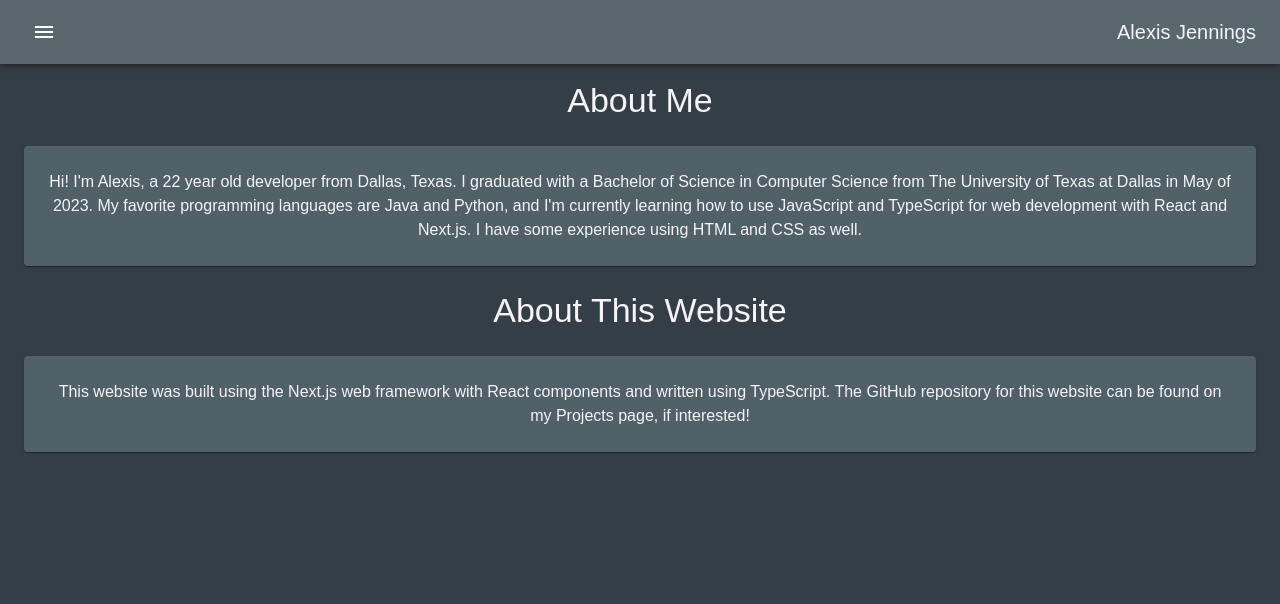
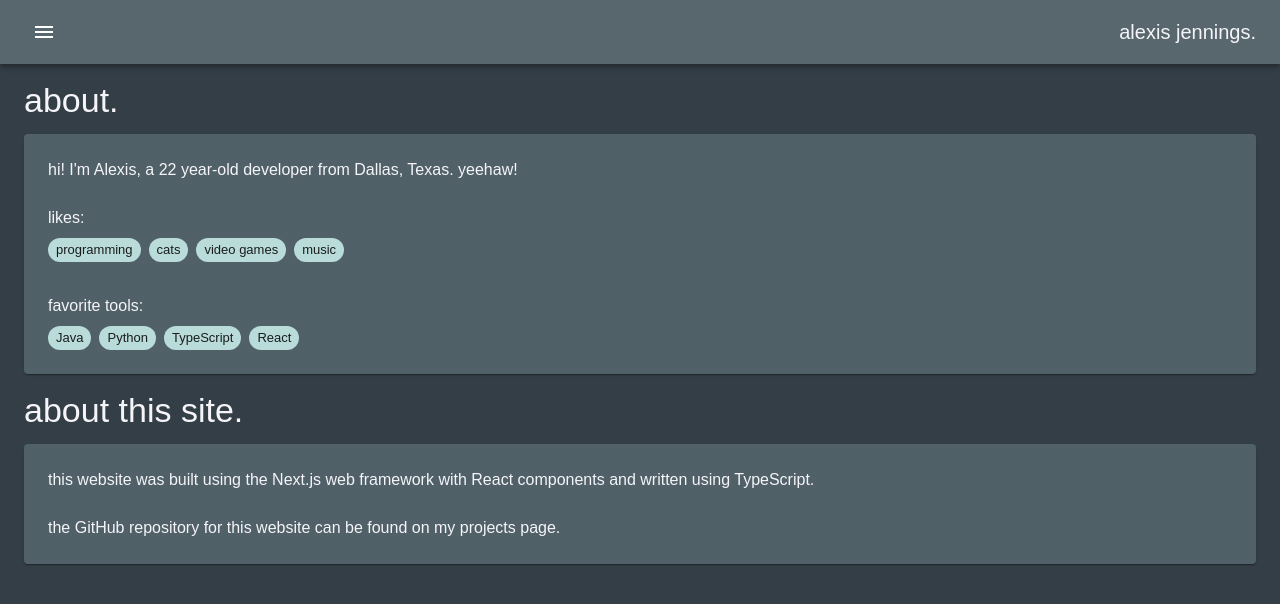
Before and after one commit to alexisjennings/portfolio-website, a Next.js app: page /about in a window 1280 px wide. Shown: the top 604 px of the page. Built offline with nearby package versions, Linux system fonts and the light colour scheme.

Commit message:
refactor: updated site content and layout

```diff
--- a/src/components/Layout.tsx
+++ b/src/components/Layout.tsx
@@ -32,7 +32,7 @@ function Header() {
                   <MenuIcon />
                </IconButton>
                <Typography sx={{ fontSize: "h6.fontSize" }}>
-                  Alexis Jennings
+                  alexis jennings.
                </Typography>
                <Drawer
                   anchor="top"
@@ -45,7 +45,7 @@ function Header() {
                         <ListItemButton component="a" href="/">
                            <ListItemText
                               sx={{ fontSize: "h6.fontSize" }}
-                              primary="Home"
+                              primary="home"
                            ></ListItemText>
                         </ListItemButton>
                      </ListItem>
@@ -53,7 +53,7 @@ function Header() {
                         <ListItemButton component="a" href="/about">
                            <ListItemText
                               sx={{ fontSize: "h6.fontSize" }}
-                              primary="About"
+                              primary="about"
                            ></ListItemText>
                         </ListItemButton>
                      </ListItem>
@@ -61,7 +61,7 @@ function Header() {
                         <ListItemButton component="a" href="/projects">
                            <ListItemText
                               sx={{ fontSize: "h6.fontSize" }}
-                              primary="Projects"
+                              primary="projects"
                            ></ListItemText>
                         </ListItemButton>
                      </ListItem>
@@ -69,7 +69,7 @@ function Header() {
                         <ListItemButton component="a" href="/contact">
                            <ListItemText
                               sx={{ fontSize: "h6.fontSize" }}
-                              primary="Contact"
+                              primary="contact"
                            ></ListItemText>
                         </ListItemButton>
                      </ListItem>
--- a/src/pages/about.tsx
+++ b/src/pages/about.tsx
@@ -1,4 +1,4 @@
-import { Box, Button, Typography, Paper } from "@mui/material";
+import { Box, Chip, Stack, Typography, Paper } from "@mui/material";
 
 export default function Page() {
    return (
@@ -9,39 +9,102 @@ export default function Page() {
          }}
       >
          <Typography
-            sx={{ fontWeight: "medium" }}
+            sx={{ fontWeight: "medium", pl: 3 }}
             component="h1"
             variant="h4"
-            align="center"
+            align="left"
             gutterBottom
          >
-            About Me
+            about.
          </Typography>
-         <Paper sx={{ margin: 3 }}>
-            <Typography sx={{ padding: 3 }} variant="body1" align="center">
-               Hi! I'm Alexis, a 22 year old developer from Dallas, Texas. I
-               graduated with a Bachelor of Science in Computer Science from The
-               University of Texas at Dallas in May of 2023. My favorite
-               programming languages are Java and Python, and I'm currently
-               learning how to use JavaScript and TypeScript for web development
-               with React and Next.js. I have some experience using HTML and CSS
-               as well.
+         <Paper sx={{ mx: 3 }}>
+            <Typography sx={{ px: 3, pt: 3 }} variant="body1" align="left">
+               hi! I'm Alexis, a 22 year-old developer from Dallas, Texas.
+               yeehaw!
             </Typography>
+            <Typography sx={{ px: 3, pt: 3 }} variant="body1" align="left">
+               likes:
+            </Typography>
+            <Box className="flex justify-left" sx={{ mb: 1, px: 3, pt: 1 }}>
+               <Stack direction="row" spacing={1}>
+                  <Chip
+                     label="programming"
+                     color="primary"
+                     size="small"
+                     className="font-medium"
+                  />
+                  <Chip
+                     label="cats"
+                     color="primary"
+                     size="small"
+                     className="font-medium"
+                  />
+                  <Chip
+                     label="video games"
+                     color="primary"
+                     size="small"
+                     className="font-medium"
+                  />
+                  <Chip
+                     label="music"
+                     color="primary"
+                     size="small"
+                     className="font-medium"
+                  />
+               </Stack>
+            </Box>
+            <Typography sx={{ px: 3, pt: 3 }} variant="body1" align="left">
+               favorite tools:
+            </Typography>
+            <Box
+               className="flex justify-left"
+               sx={{ mb: 1, px: 3, pb: 3, pt: 1 }}
+            >
+               <Stack direction="row" spacing={1}>
+                  <Chip
+                     label="Java"
+                     color="primary"
+                     size="small"
+                     className="font-medium"
+                  />
+                  <Chip
+                     label="Python"
+                     color="primary"
+                     size="small"
+                     className="font-medium"
+                  />
+                  <Chip
+                     label="TypeScript"
+                     color="primary"
+                     size="small"
+                     className="font-medium"
+                  />
+                  <Chip
+                     label="React"
+                     color="primary"
+                     size="small"
+                     className="font-medium"
+                  />
+               </Stack>
+            </Box>
          </Paper>
          <Typography
-            sx={{ fontWeight: "medium" }}
+            sx={{ fontWeight: "medium", pl: 3, pt: 1 }}
             component="h1"
             variant="h4"
-            align="center"
+            align="left"
             gutterBottom
          >
-            About This Website
+            about this site.
          </Typography>
-         <Paper sx={{ margin: 3 }}>
-            <Typography sx={{ padding: 3 }} variant="body1" align="center">
-               This website was built using the Next.js web framework with React
-               components and written using TypeScript. The GitHub repository
-               for this website can be found on my Projects page, if interested!
+         <Paper sx={{ mx: 3 }}>
+            <Typography sx={{ padding: 3 }} variant="body1" align="left">
+               this website was built using the Next.js web framework with React
+               components and written using TypeScript.
+            </Typography>
+            <Typography sx={{ px: 3, pb: 3 }} variant="body1" align="left">
+               the GitHub repository for this website can be found on my
+               projects page.
             </Typography>
          </Paper>
       </Box>
--- a/src/pages/contact.tsx
+++ b/src/pages/contact.tsx
@@ -1,8 +1,8 @@
-import { Box, Button, Grid, Snackbar, Typography, Paper } from "@mui/material";
-import { useState } from "react";
+import { Box, Typography, Paper } from "@mui/material";
 import CopyToClipboardButton from "../components/CopyToClipboardButton";
 
 export default function Page() {
+   // add linkedin
    return (
       <Box
          sx={{
@@ -11,16 +11,16 @@ export default function Page() {
          }}
       >
          <Typography
-            sx={{ fontWeight: "medium" }}
+            sx={{ fontWeight: "medium", pl: 3 }}
             component="h1"
             variant="h4"
-            align="center"
+            align="left"
             gutterBottom
          >
-            Contact
+            contact.
          </Typography>
          <Paper sx={{ padding: 3, margin: 3 }}>
-            <Box className="flex justify-center">
+            <Box className="flex justify-left">
                <Typography
                   sx={{ mt: 0 }}
                   component="h2"
@@ -31,6 +31,28 @@ export default function Page() {
                </Typography>
                <CopyToClipboardButton textToCopy="alexisaj@ymail.com" />
             </Box>
+            <Box className="flex justify-left">
+               <Typography
+                  sx={{ mt: 0 }}
+                  component="h2"
+                  variant="h6"
+                  align="center"
+               >
+                  LinkedIn:&nbsp;
+               </Typography>
+               <Typography
+                  sx={{ mt: 0 }}
+                  component="a"
+                  variant="h6"
+                  align="center"
+                  href="https://www.linkedin.com/in/alexis-jennings/"
+                  target="_blank"
+                  rel="noopener noreferrer"
+                  className="underline"
+               >
+                  alexis-jennings
+               </Typography>
+            </Box>
          </Paper>
       </Box>
    );
--- a/src/pages/index.tsx
+++ b/src/pages/index.tsx
@@ -1,4 +1,4 @@
-import { Box, Container, Paper, Typography } from "@mui/material";
+import { Button, Box, Paper, Stack, Typography } from "@mui/material";
 
 export default function Page() {
    return (
@@ -8,17 +8,39 @@ export default function Page() {
             pb: 6,
          }}
       >
-         <Container maxWidth="sm">
          <Typography
-               sx={{ fontWeight: "medium" }}
+            sx={{ fontWeight: "medium", pl: 3 }}
             component="h1"
             variant="h3"
-               align="center"
+            align="left"
             gutterBottom
          >
-               Welcome!
+            welcome. : )
          </Typography>
-         </Container>
+         <Typography
+            sx={{ fontWeight: "medium", pl: 3, pt: 1 }}
+            component="h2"
+            variant="h4"
+            align="left"
+            gutterBottom
+         >
+            shortcuts.
+         </Typography>
+         <Box className="flex justify-center">
+            <Paper sx={{ padding: 3 }}>
+               <Stack direction="row" spacing={1}>
+                  <Button variant="contained" href="/about">
+                     About
+                  </Button>
+                  <Button variant="contained" href="/projects">
+                     Projects
+                  </Button>
+                  <Button variant="contained" href="/contact">
+                     Contact
+                  </Button>
+               </Stack>
+            </Paper>
+         </Box>
       </Box>
    );
 }
--- a/src/pages/projects.tsx
+++ b/src/pages/projects.tsx
@@ -15,7 +15,7 @@ const projects = [
       id: 1,
       title: "Portfolio Website",
       tools: ["TypeScript", "React", "Next.js", "Material UI"],
-      descr: "The website you're viewing right now! I built the site to showcase what I have learned from working with React and TypeScript over the past few months.",
+      descr: "The website you're viewing right now. I built the site to showcase what I have learned from working with React and TypeScript over the past few months.",
       link: "https://github.com/alexisjennings/portfolio-website",
    },
    {
@@ -64,13 +64,13 @@ export default function Page() {
          }}
       >
          <Typography
-            sx={{ fontWeight: "medium" }}
+            sx={{ fontWeight: "medium", pl: 3 }}
             component="h1"
             variant="h4"
-            align="center"
+            align="left"
             gutterBottom
          >
-            Projects
+            projects.
          </Typography>
          {projects.map((project) => (
             <Box sx={{ margin: 3 }} key={project.id}>
@@ -80,11 +80,11 @@ export default function Page() {
                         sx={{ fontWeight: "medium", mb: 1 }}
                         component="h2"
                         variant="h5"
-                        align="center"
+                        align="left"
                      >
                         {project.title}
                      </Typography>
-                     <Box className="flex justify-center" sx={{ mb: 1 }}>
+                     <Box className="flex justify-left" sx={{ mb: 1 }}>
                         <Stack direction="row" spacing={1}>
                            {project.tools.map((tool) => (
                               <Chip
@@ -97,7 +97,7 @@ export default function Page() {
                            ))}
                         </Stack>
                      </Box>
-                     <Typography variant="body1" align="center">
+                     <Typography variant="body1" align="left">
                         {project.descr}
                      </Typography>
                   </CardContent>
```
Lines whose indentation alone changed are shown as unchanged.
